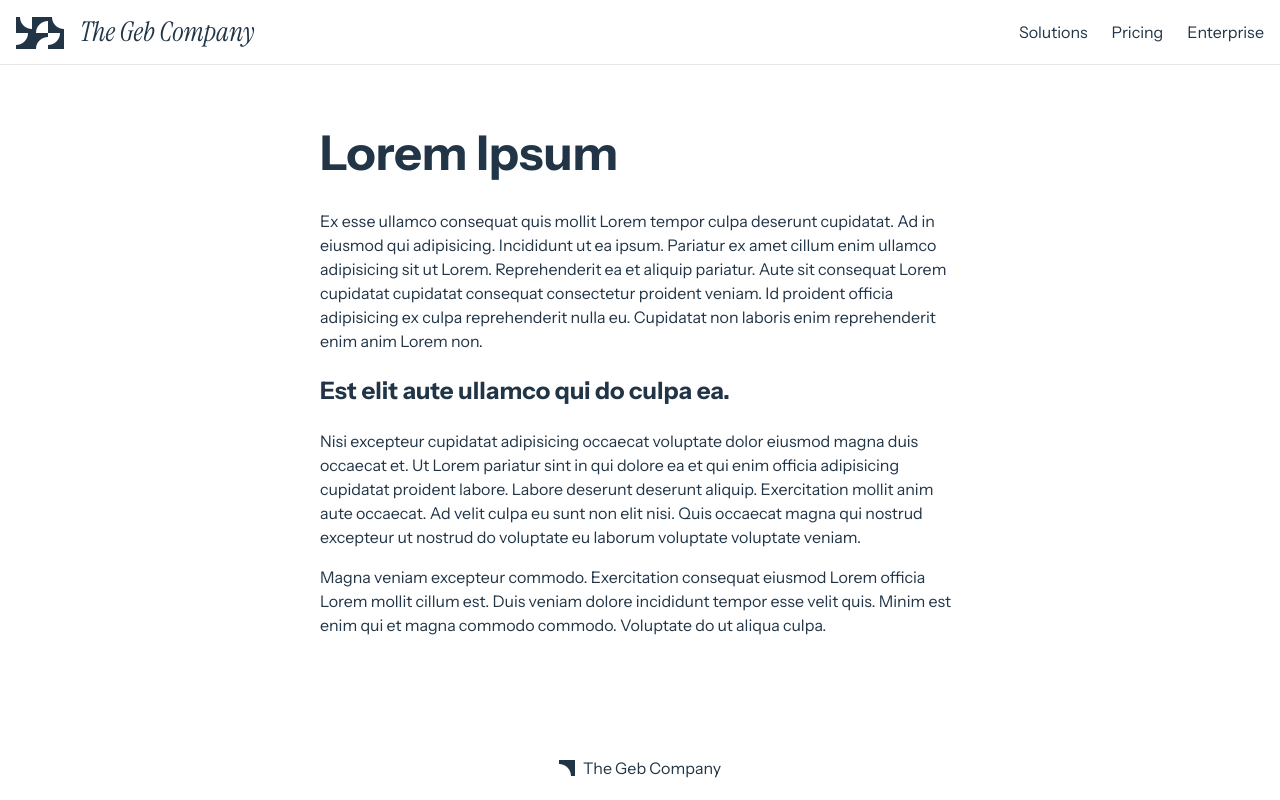
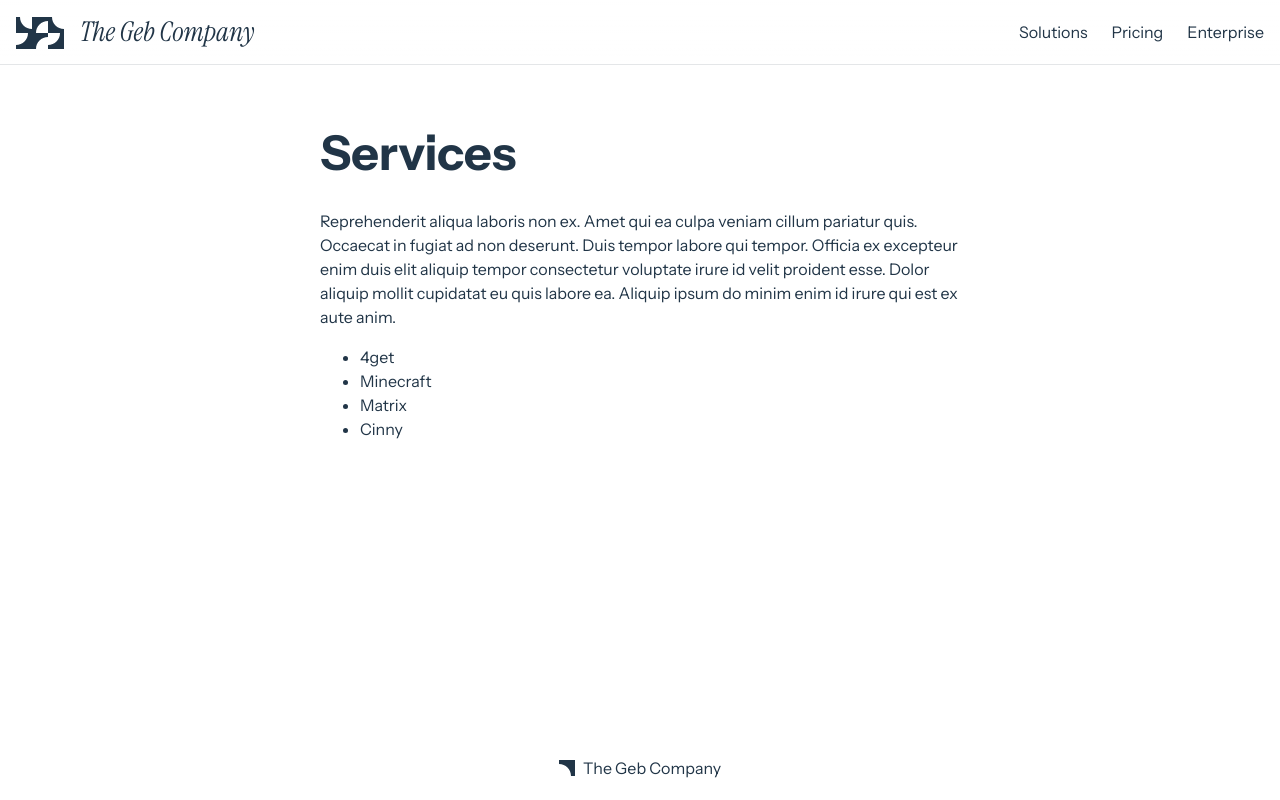
Before and after one commit to underscoregeb/geb-co-again, a React (Vite) app: page /services in a window 1280 px wide. Before the commit this address led to /. Built offline with nearby package versions, Linux system fonts and the light colour scheme.

Commit message:
DOES THIS WORK

```diff
--- a/src/App.jsx
+++ b/src/App.jsx
@@ -8,6 +8,7 @@ import Products from './pages/Solutions.jsx';
 import Pricing from './pages/Pricing.jsx';
 import Enterprise from './pages/Enterprise.jsx';
 import Admin from './pages/Admin.jsx';
+import Services from './pages/Services.jsx';
 
 import { useEffect } from 'react';
 import { BrowserRouter, Routes, Route, useLocation, Navigate } from 'react-router-dom';
@@ -34,6 +35,7 @@ const Layout = () => {
           <Route path="/pricing" element={<Pricing />} />
           <Route path="/enterprise" element={<Enterprise />} />
           <Route path="/admin" element={<Admin />} />
+          <Route path="/services" element={<Services />} />
           {/* Catch-all route - redirects all undefined paths to home */}
           <Route path="*" element={<Navigate to="/" replace />} />
         </Routes>
--- /dev/null
+++ b/src/pages/Services.jsx
@@ -0,0 +1,28 @@
+function Page() {
+    return (
+      <>
+        <div className='doc-content'>
+            <h1>Services</h1>
+            <p>
+            Reprehenderit aliqua laboris non ex. Amet qui ea culpa veniam cillum pariatur quis. Occaecat in fugiat ad non deserunt. Duis tempor labore qui tempor. Officia ex excepteur enim duis elit aliquip tempor consectetur voluptate irure id velit proident esse. Dolor aliquip mollit cupidatat eu quis labore ea. Aliquip ipsum do minim enim id irure qui est ex aute anim.
+            </p>
+            <ul>
+              <li>
+                4get
+              </li>
+              <li>
+                Minecraft
+              </li>
+              <li>
+                Matrix
+              </li>
+              <li>
+                Cinny
+              </li>
+            </ul>
+        </div>
+      </>
+    )
+  }
+
+  export default Page
```
